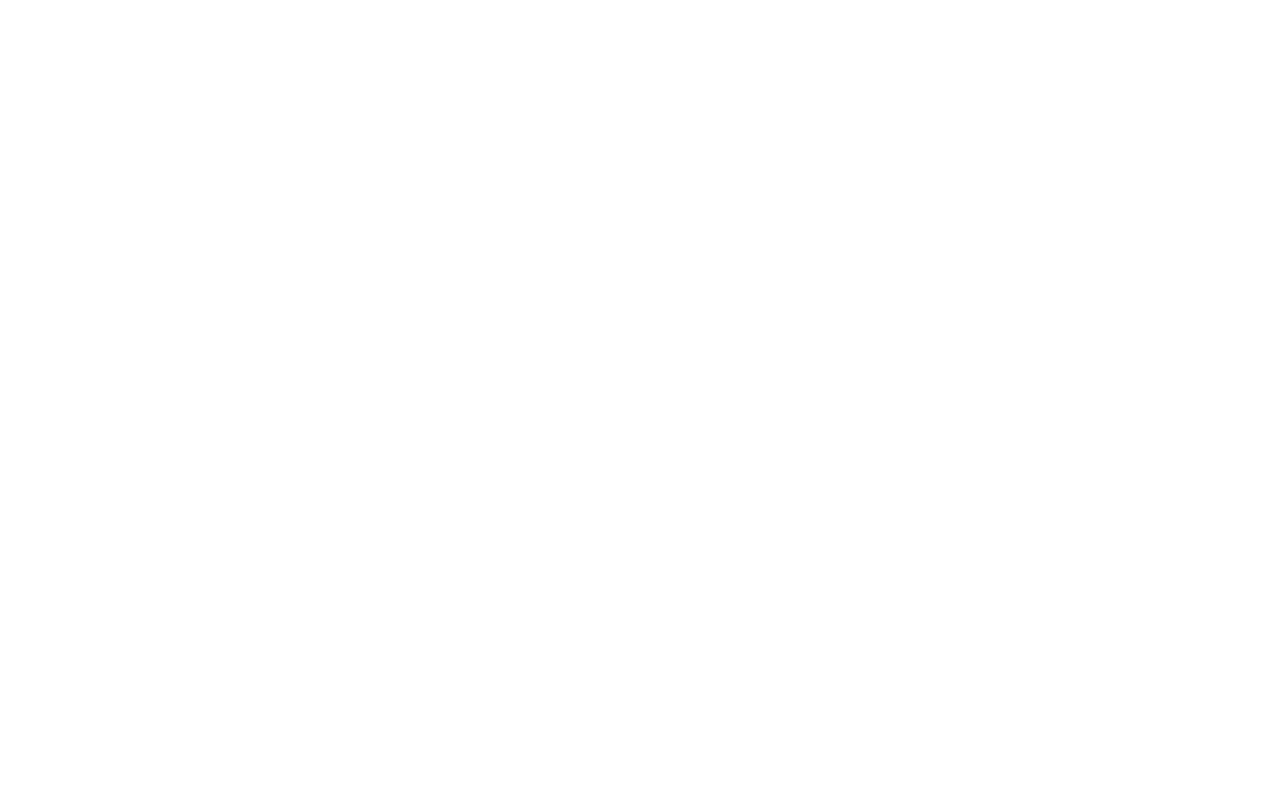
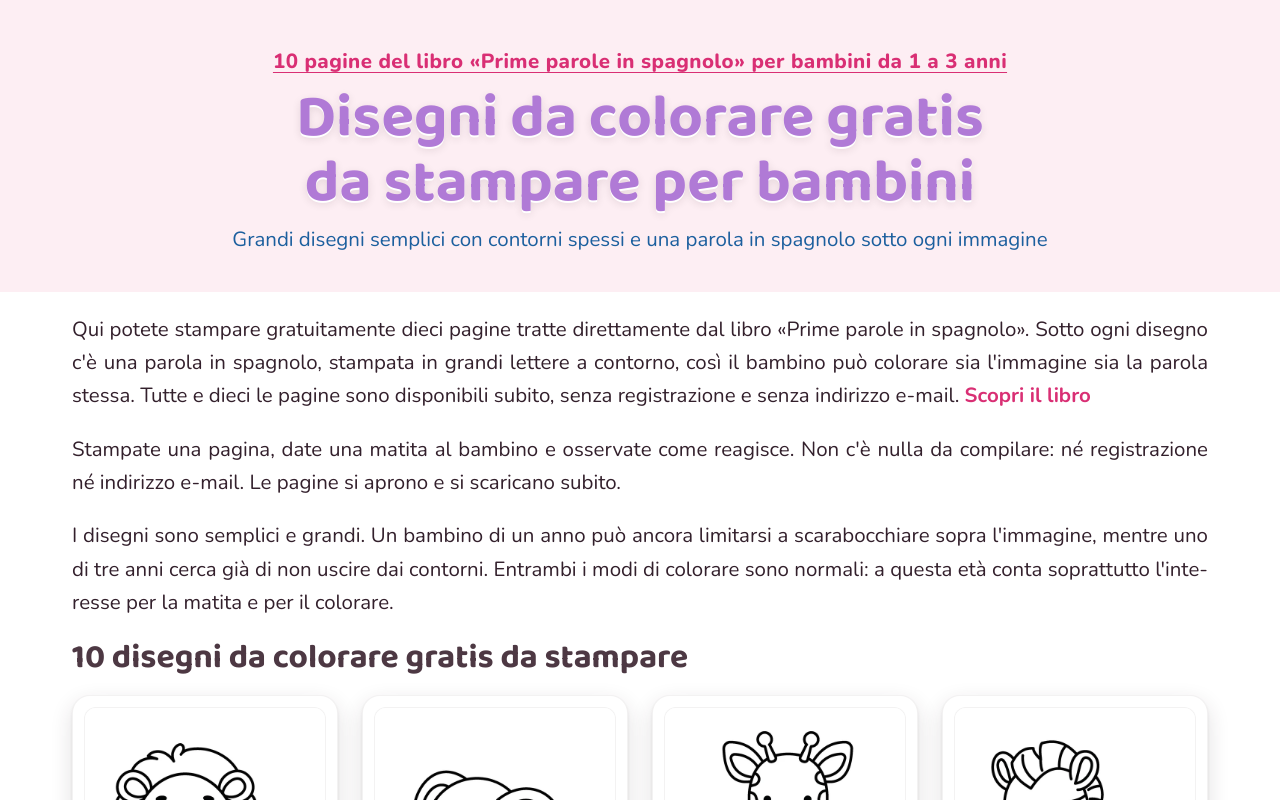
Before and after one commit to dm100usa-oss/toddler-coloring-book, a Next.js app: page /it/disegni-da-colorare-gratis-da-stampare-spagnolo in a window 1280 px wide. Before the commit this address had no page. Shown: the top 800 px of the page. Built offline with nearby package versions, Linux system fonts and the light colour scheme.

Commit message:
Add files via upload

```diff
--- /dev/null
+++ b/src/app/it/disegni-da-colorare-gratis-da-stampare-spagnolo/page.tsx
@@ -0,0 +1,8 @@
+import type { Metadata } from "next";
+import FreePage, { freeMetadata } from "@/components/FreePage";
+
+export const metadata: Metadata = freeMetadata("it", "es");
+
+export default function Page() {
+  return <FreePage lang="it" ed="es" />;
+}
```
Also changed, not shown: src/app/it/disegni-da-colorare-gratis-da-stampare-inglese/page.tsx (added, +8 -0 lines).
